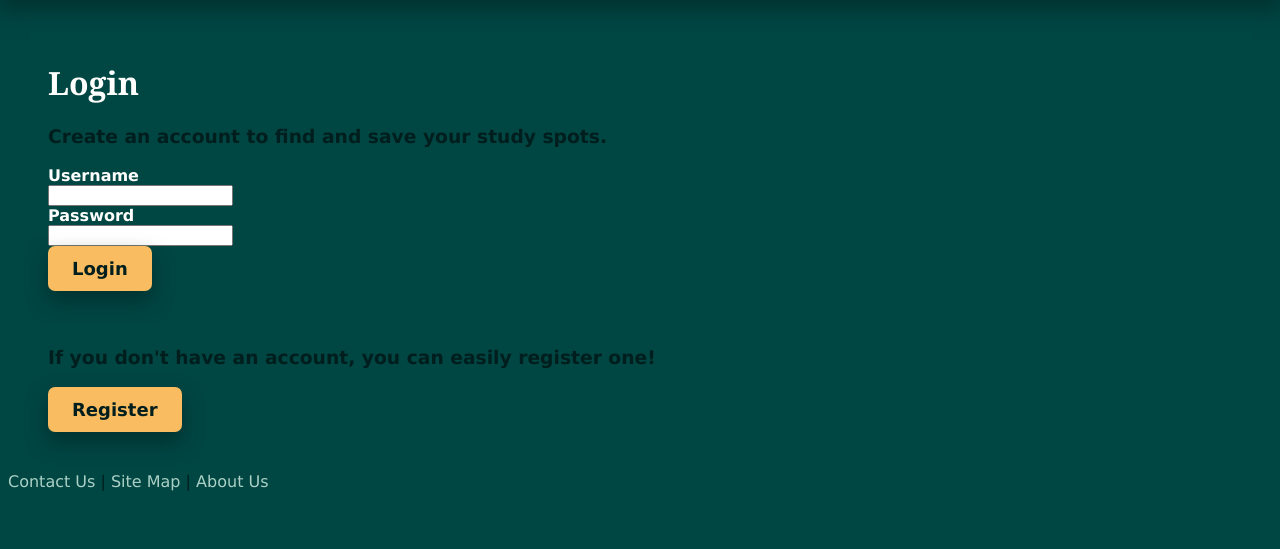
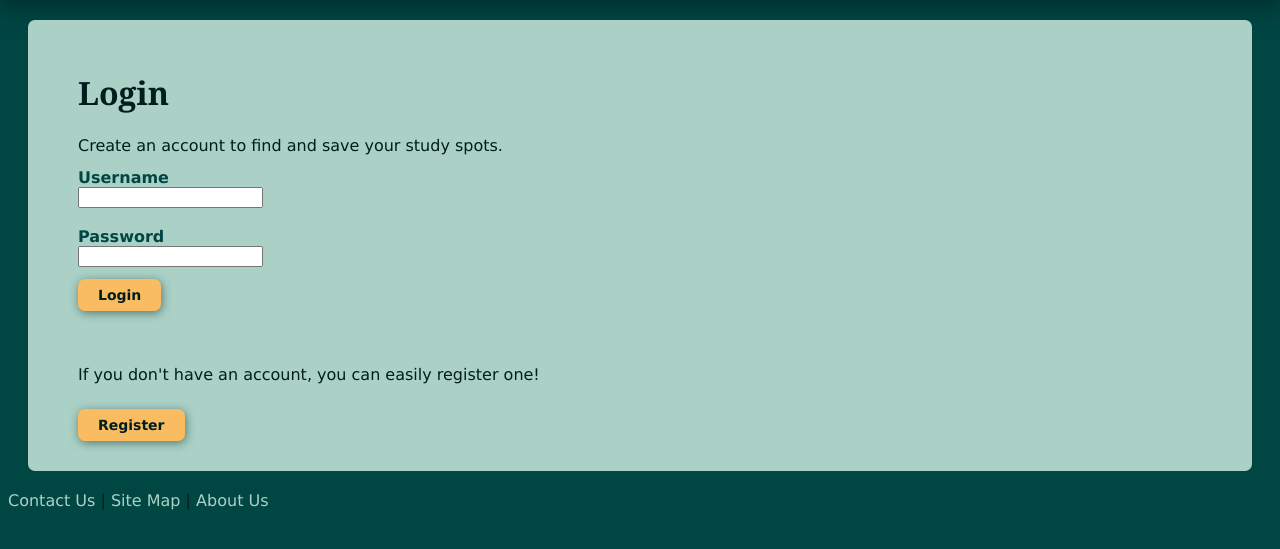
Before and after one commit to JaclynW/StudySpaceFinder, a PHP site: page /login.html in a window 1280 px wide. Shown: the part 68-617 px from the top of the page. Run offline with PHP 8.4, Linux system fonts and the light colour scheme.

Commit message:
Edited login/registration css & html

```diff
--- a/css/style.css
+++ b/css/style.css
@@ -315,3 +315,70 @@ footer a:hover {
 #combined-filters-form input {
     margin-bottom: 5px;
 }
+
+/* ============================= LOGIN PAGE CSS ============================= */
+
+.loginButton {
+    padding: 8px 20px;
+    margin-top: 12px;
+    font-family: 'Verdana';
+    font-size: 14px;
+    color: #001e1d;
+    background-color: #f9bc60;
+    border: none;
+    border-radius: 7px;
+    box-shadow: 1px 2px 10px #001e1d80;
+    transition: all 0.3s ease;
+    cursor: pointer;
+    text-align: center;
+    display: inline-block;
+    text-decoration: none;
+    font-weight: bold;
+}
+
+.loginButton:hover {
+    background-color:#e16162;
+}
+
+#login-h1 {
+    color: #001e1d;
+}
+
+p {
+    margin-bottom: 13px;
+    font-family: 'Verdana';
+}
+
+label.label-text {
+    color: #004643;
+}
+
+/* ============================= REGISTER PAGE CSS ============================= */
+
+#registration-section {
+    padding: 30px 50px;
+    border-radius: 7px;
+    background-color: #abd1c6;
+}
+
+.registerButton {
+    padding: 8px 20px;
+    margin-top: 12px;
+    font-family: 'Verdana';
+    font-size: 14px;
+    color: #001e1d;
+    background-color: #f9bc60;
+    border: none;
+    border-radius: 7px;
+    box-shadow: 1px 2px 10px #001e1d80;
+    transition: all 0.3s ease;
+    cursor: pointer;
+    text-align: center;
+    display: inline-block;
+    text-decoration: none;
+    font-weight: bold;
+}
+
+.registerButton:hover {
+    background-color:#e16162;
+}
--- a/login.html
+++ b/login.html
@@ -14,18 +14,18 @@
     </nav>
 
     <div class="section" id="registration-section">
-        <div class="content">
-            <h1>Login</h1>
-            <h3>Create an account to find and save your study spots.</h3>
+        <div class="loginContent">
+            <h1 id = "login-h1">Login</h1>
+            <p>Create an account to find and save your study spots.</p>
             <form id="registration-form">
                 <label class="label-text" for="login">Username</label><br />
-                <input type="text" id="Username" name="username" required><br>
+                <input type="text" id="Username" name="username" required><br><br>
                 <label class="label-text" for="password">Password</label><br />
                 <input type="password" id="password" name="password" required><br />
-                <button class="button" type="submit">Login</button>
+                <button class="loginButton" type="submit">Login</button>
             </form><br><br>
-            <h3>If you don't have an account, you can easily register one!</h3>
-            <button class="button" onclick="window.location.href='register.html';">Register</button>
+            <p>If you don't have an account, you can easily register one!</p>
+            <button class="loginButton" onclick="window.location.href='register.html';">Register</button>
         </div>
     </div>
     <footer>
--- a/sitemap.html
+++ b/sitemap.html
@@ -13,7 +13,7 @@
         <div id="logo"><a href="index.html">Study Spot Finder</a> > Sitemap</div>
     </nav>
 
-    <div class="section" id="registration-section">
+    <div class="section">
         <div class="content">
             <h1>Sitemap</h1>
             <ul>
```
Also changed, not shown: register.html (+5 -5 lines).
